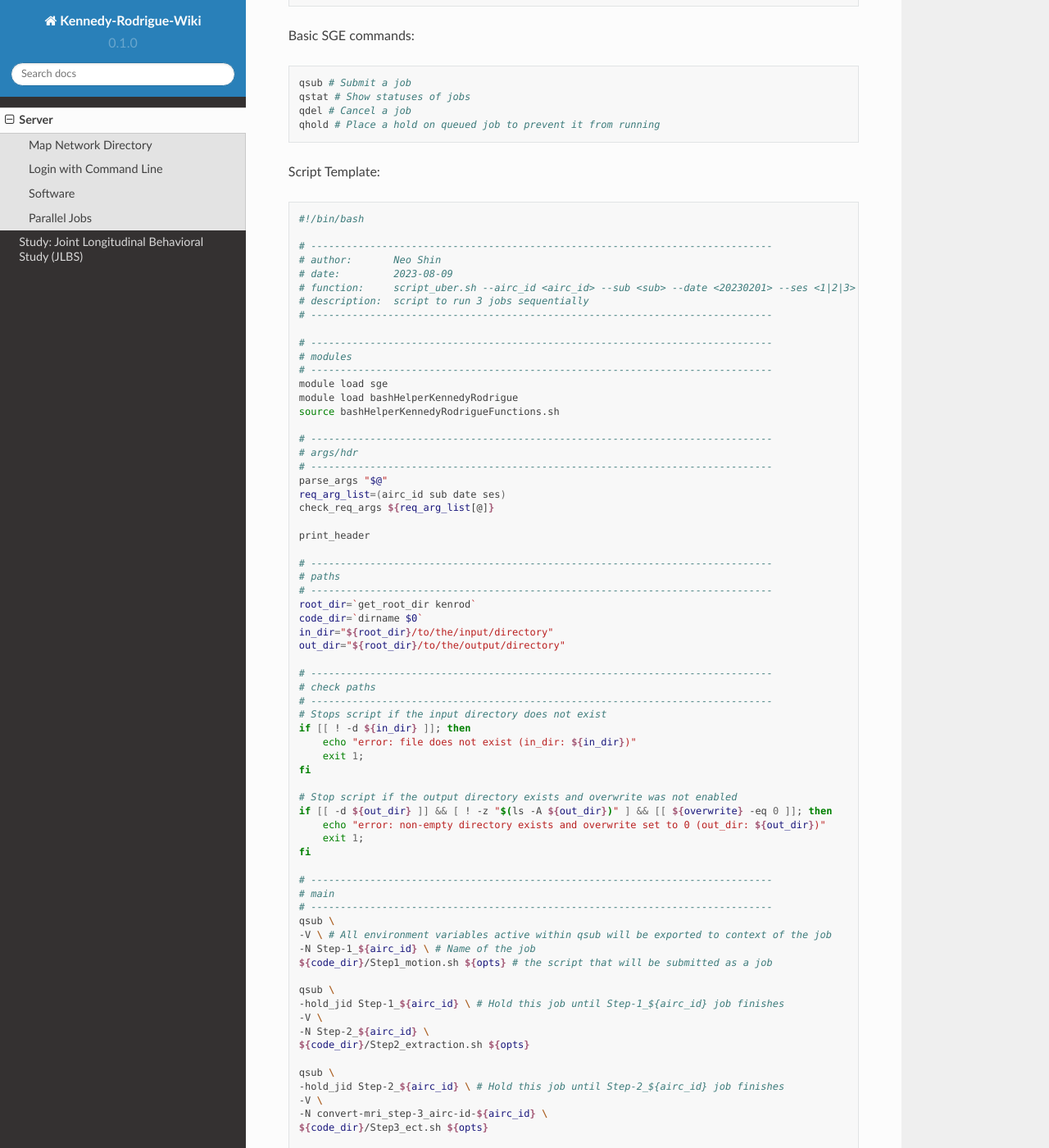
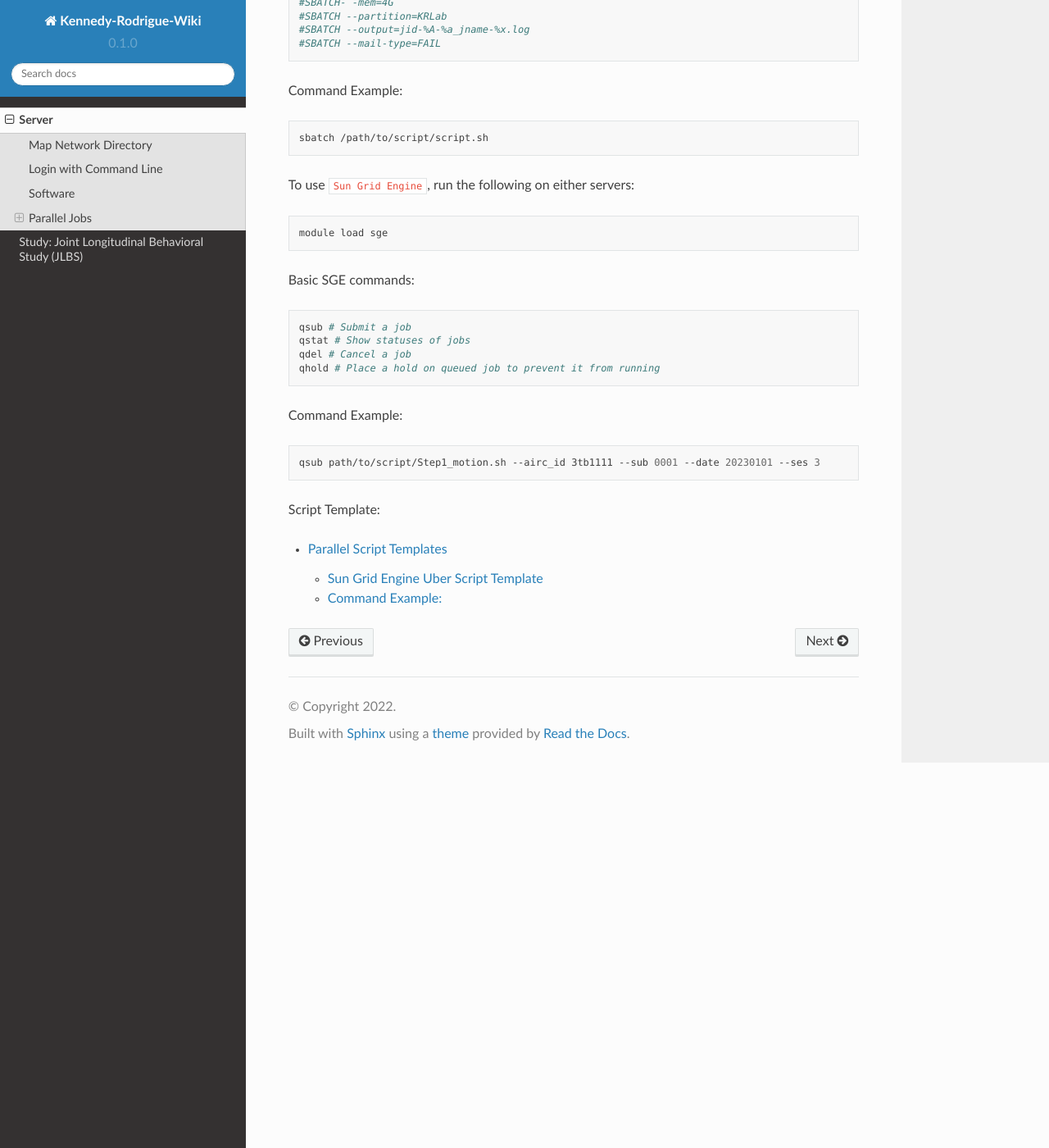
Before and after one commit to marcihorn/kennedy-rodrigue-wiki, a Sphinx documentation site: the page built from docs/source/server.rst, in a window 1280 px wide and 1400 px high, scrolled down 1972 px. Shown: the whole window at 82% size. Built offline with Sphinx 7.4.7 and the Read the Docs theme 2.0.0, drawn with Linux system fonts in a browser that asks for light colours; some of the changed text lies outside the part shown.

Commit message:
Update server.rst

```diff
--- a/docs/source/server.rst
+++ b/docs/source/server.rst
@@ -82,18 +82,34 @@
 
 Basic Slurm commands:
 
+Basic Slurm commands:
+
 .. code:: bash
 
     sbatch # Submit a job
-    srun # Submit a job by specifying resource requirements, such as processor count
-    squeue # Show statuses of jobs
-    scancel # Cancel a job
+    squeue # Show see pending jobs
+    scancel <jobid> or scancel -u <username> # Cancel a job
 
 Script Template:
 
 .. code:: bash
 
-    TBA
+    # ------------------------------------------------------------------------------
+    # slurm settings
+    # ------------------------------------------------------------------------------
+    #SBATCH --nodes=1
+    #SBATCH --ntasks=1
+    #SBATCH --cpus-per-task=1
+    #SBATCH- -mem=4G
+    #SBATCH --partition=KRLab
+    #SBATCH --output=jid-%A-%a_jname-%x.log
+    #SBATCH --mail-type=FAIL
+
+Command Example:
+
+.. code:: bash
+
+    sbatch /path/to/script/script.sh
 
 To use ``Sun Grid Engine``, run the following on either servers:
 
@@ -110,93 +126,15 @@
     qdel # Cancel a job
     qhold # Place a hold on queued job to prevent it from running
 
-Script Template:
+Command Example:
 
 .. code:: bash
 
-    #!/bin/bash
+    qsub path/to/script/Step1_motion.sh --airc_id 3tb1111 --sub 0001 --date 20230101 --ses 3
 
-    # ------------------------------------------------------------------------------
-    # author:       Neo Shin
-    # date:         2023-08-09
-    # function:     script_uber.sh --airc_id <airc_id> --sub <sub> --date <20230201> --ses <1|2|3>
-    # description:  script to run 3 jobs sequentially
-    # ------------------------------------------------------------------------------
+Script Template:
 
-    # ------------------------------------------------------------------------------
-    # modules
-    # ------------------------------------------------------------------------------
-    module load sge
-    module load bashHelperKennedyRodrigue
-    source bashHelperKennedyRodrigueFunctions.sh
+.. toctree::
+   :maxdepth: 3
 
-    # ------------------------------------------------------------------------------
-    # args/hdr
-    # ------------------------------------------------------------------------------
-    parse_args "$@"
-    req_arg_list=(airc_id sub date ses)
-    check_req_args ${req_arg_list[@]}
-
-    print_header
-
-    # ------------------------------------------------------------------------------
-    # paths
-    # ------------------------------------------------------------------------------
-    root_dir=`get_root_dir kenrod`
-    code_dir=`dirname $0`
-    in_dir="${root_dir}/to/the/input/directory"
-    out_dir="${root_dir}/to/the/output/directory"
-
-    # ------------------------------------------------------------------------------
-    # check paths
-    # ------------------------------------------------------------------------------
-    # Stops script if the input directory does not exist
-    if [[ ! -d ${in_dir} ]]; then
-        echo "error: file does not exist (in_dir: ${in_dir})"
-        exit 1;
-    fi
-
-    # Stop script if the output directory exists and overwrite was not enabled
-    if [[ -d ${out_dir} ]] && [ ! -z "$(ls -A ${out_dir})" ] && [[ ${overwrite} -eq 0 ]]; then
-        echo "error: non-empty directory exists and overwrite set to 0 (out_dir: ${out_dir})"
-        exit 1;
-    fi
-
-    # ------------------------------------------------------------------------------
-    # main
-    # ------------------------------------------------------------------------------
-    qsub \
-    -V \ # All environment variables active within qsub will be exported to context of the job
-    -N Step-1_${airc_id} \ # Name of the job
-    ${code_dir}/Step1_motion.sh ${opts} # the script that will be submitted as a job
-
-    qsub \
-    -hold_jid Step-1_${airc_id} \ # Hold this job until Step-1_${airc_id} job finishes
-    -V \
-    -N Step-2_${airc_id} \
-    ${code_dir}/Step2_extraction.sh ${opts}
-
-    qsub \
-    -hold_jid Step-2_${airc_id} \ # Hold this job until Step-2_${airc_id} job finishes
-    -V \
-    -N convert-mri_step-3_airc-id-${airc_id} \
-    ${code_dir}/Step3_ect.sh ${opts}
-
-    # ------------------------------------------------------------------------------
-    # print footer
-    # ------------------------------------------------------------------------------
-    print_footer #Will need to double check, I don't think print_footer works on an uber script, but has to be inside the job scripts
-
-Command Example:
-
-To run an uber script:
-
-.. code:: bash
-
-    bash script_uber.sh --airc_id 3tb1111 --sub 0001 --date 20230101 --ses 3
-
-or if you want to run individually:
-
-.. code:: bash
-
-    qsub Step1_motion.sh --airc_id 3tb1111 --sub 0001 --date 20230101 --ses 3
+   server/docs/ParallelTemplates
```
